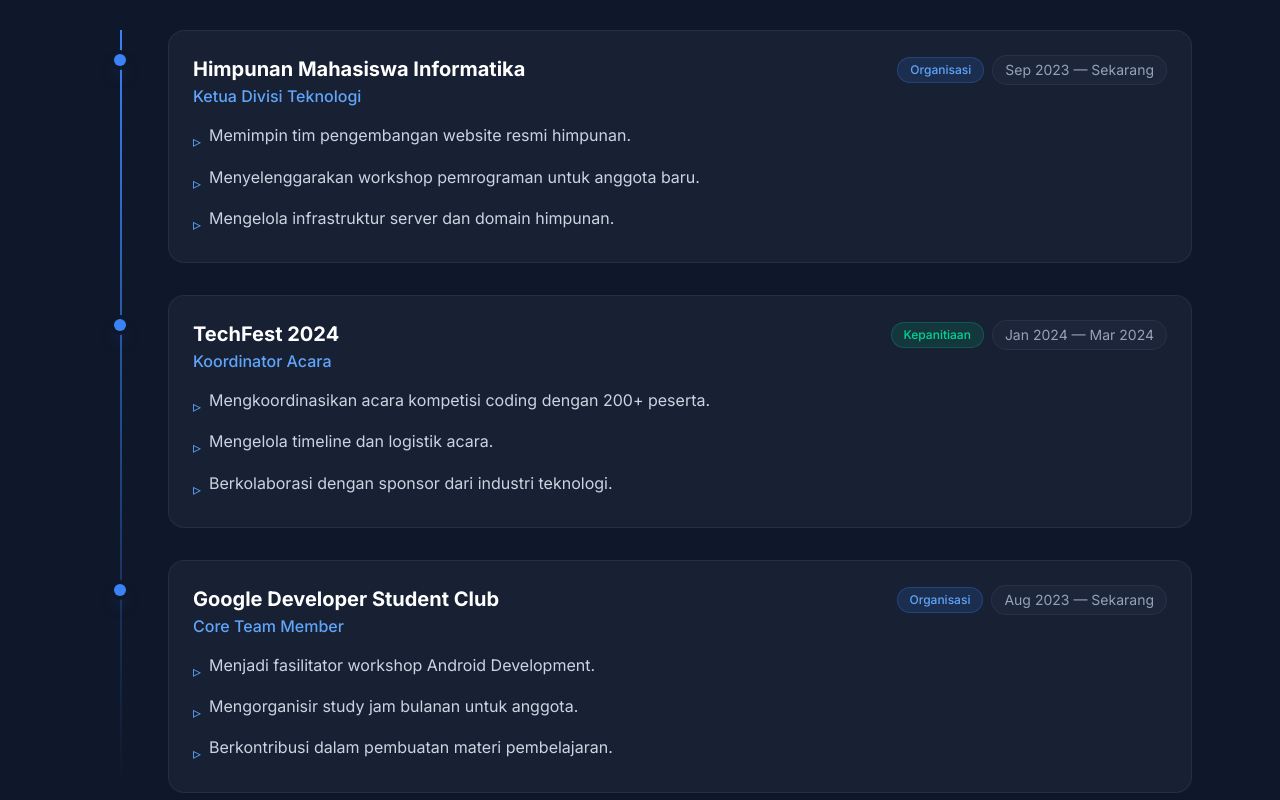
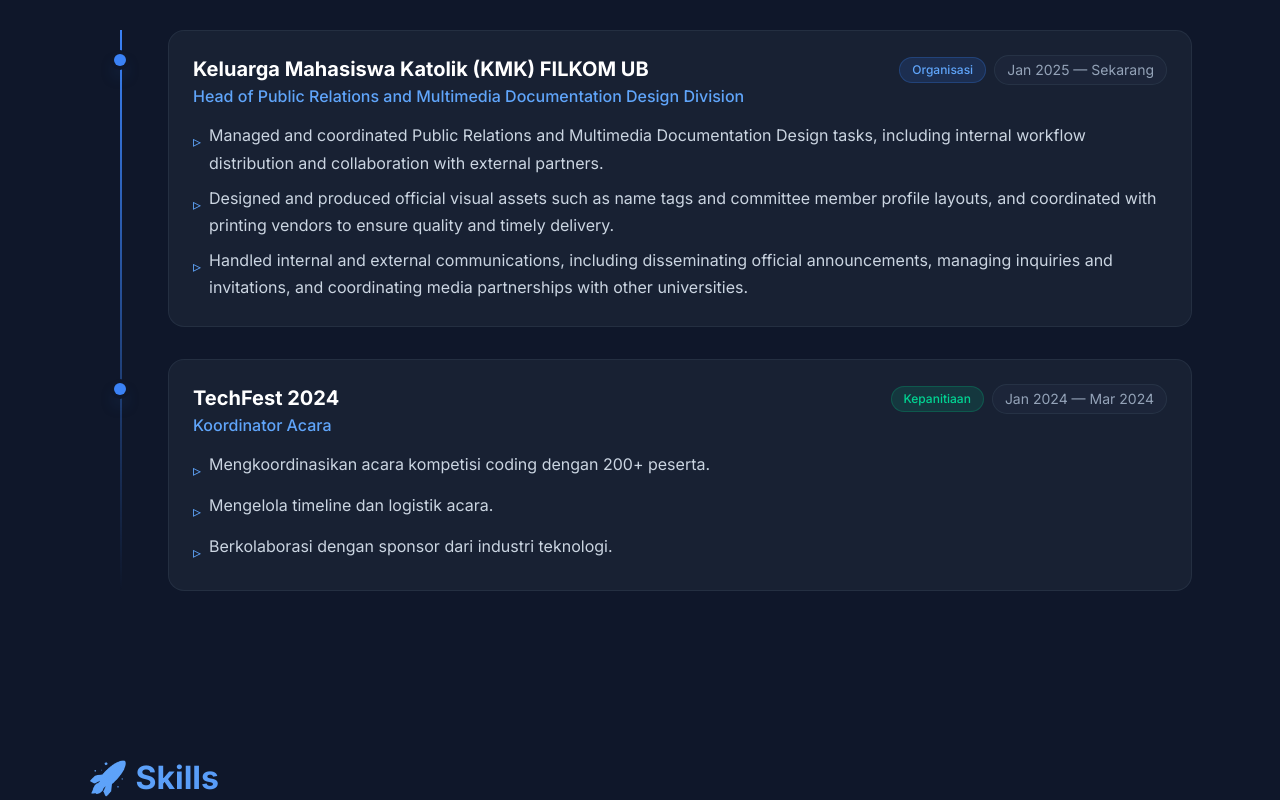
Before and after one commit to mivanf/DigiPort-MyDigitalPortofolio, a Vue app: page / in a window 1280 px wide. Shown: the part 1580-2380 px from the top of the page. Built offline with nearby package versions, Linux system fonts and the light colour scheme.

Commit message:
add experience: KMK

```diff
--- a/src/data/portfolio.ts
+++ b/src/data/portfolio.ts
@@ -125,14 +125,14 @@
   // ── Pengalaman Organisasi & Kepanitiaan ──────────────────────────
   experiences: [
     {
-      organization: 'Himpunan Mahasiswa Informatika',
-      role: 'Ketua Divisi Teknologi',
+      organization: 'Keluarga Mahasiswa Katolik (KMK) FILKOM UB',
+      role: 'Head of Public Relations and Multimedia Documentation Design Division',
       type: 'organisasi',
-      startDate: 'Sep 2023',
+      startDate: 'Jan 2025',
       descriptions: [
-        'Memimpin tim pengembangan website resmi himpunan.',
-        'Menyelenggarakan workshop pemrograman untuk anggota baru.',
-        'Mengelola infrastruktur server dan domain himpunan.',
+        'Managed and coordinated Public Relations and Multimedia Documentation Design tasks, including internal workflow distribution and collaboration with external partners.',
+        'Designed and produced official visual assets such as name tags and committee member profile layouts, and coordinated with printing vendors to ensure quality and timely delivery.',
+        'Handled internal and external communications, including disseminating official announcements, managing inquiries and invitations, and coordinating media partnerships with other universities.',
       ],
     },
     {
@@ -145,17 +145,6 @@
         'Mengkoordinasikan acara kompetisi coding dengan 200+ peserta.',
         'Mengelola timeline dan logistik acara.',
         'Berkolaborasi dengan sponsor dari industri teknologi.',
-      ],
-    },
-    {
-      organization: 'Google Developer Student Club',
-      role: 'Core Team Member',
-      type: 'organisasi',
-      startDate: 'Aug 2023',
-      descriptions: [
-        'Menjadi fasilitator workshop Android Development.',
-        'Mengorganisir study jam bulanan untuk anggota.',
-        'Berkontribusi dalam pembuatan materi pembelajaran.',
       ],
     },
   ],
```
